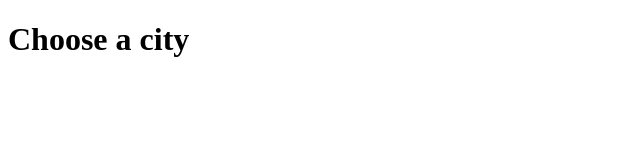
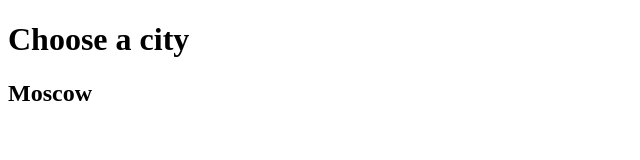
Before and after one commit to anna-zimina/weather-project, a plain HTML site: page index.html in a window 1280 px wide. Shown: the whole page, without its empty margins (0-640 px from the left). Drawn offline with Linux system fonts and the light colour scheme.

Commit message:
second commit

```diff
--- a/index.html
+++ b/index.html
@@ -7,5 +7,6 @@
 </head>
 <body>
     <h1>Choose a city</h1>
+    <h2>Moscow</h2>
 </body>
 </html>
```
